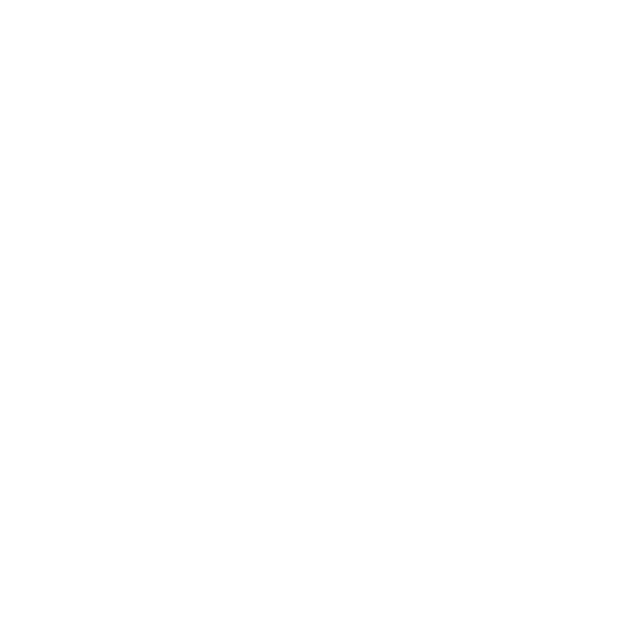
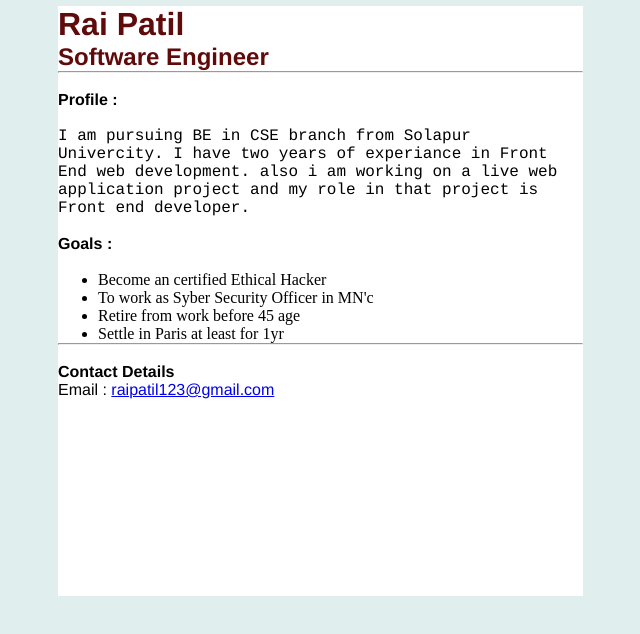
Before and after one commit to raipatil123/personal-portfolio-page, a plain HTML site: page index.html in a window 1280 px wide. Shown: the whole page, without its empty margins (287-927 px from the left). Drawn offline with Linux system fonts and the light colour scheme.

Commit message:
my first project
portfolio

```diff
--- a/index.html
+++ b/index.html
@@ -1 +1,32 @@
-<!-- Add your HTML Code here -->
+<!DOCTYPE html>
+<html>
+<head>
+  <title>portfolio</title>
+  <link href="style.css" type="text/css" rel="stylesheet">
+</head>
+<body>
+
+    <div class="profileBody">
+        <h1>Rai Patil</h1>
+        <h2>Software Engineer</h2>
+        <hr /><br>
+        <strong>Profile :</strong>
+
+        <p style="font-family:courier;"><br>I am pursuing BE in CSE branch from Solapur Univercity. I have two years of experiance in
+            Front End web development. also i am working on a live web application project and my role
+            in that project is Front end developer.
+        </p>
+        <br>
+        <strong>Goals :</strong>
+        <ul><br>
+            <li>Become an certified Ethical Hacker</li>
+            <li>To work as Syber Security Officer in MN'c </li>
+            <li>Retire from work before 45 age</li>
+            <li>Settle in Paris at least for 1yr</li>
+        </ul>
+        <hr /><br>
+        <strong>Contact Details</strong>
+        <p>Email : <a href="https://www.gmail.com">raipatil123@gmail.com</a></p>
+    </div>
+</body>
+</html>
--- a/style.css
+++ b/style.css
@@ -1 +1,30 @@
-/* Add your CSS code here */
+* {
+    font-family: Helvetica, Arial, sans-serif;
+    max-width: 700px;
+    margin: auto;
+
+  }
+  h1{
+      color:rgb(95, 11, 11);
+
+  }
+  h2{
+      color:rgb(95, 11, 11);
+  }
+
+body {
+      min-width: 500px;
+      background-color: #e0eeee;
+  }
+
+  .profileBody {
+    display: inline-block;
+    background-color: white;
+    margin-top: 6px;
+    margin-left: 55px;
+    width: 75%;
+    height: 590px;
+  }
+  ul li{
+    font-family: 'Times New Roman';
+  }
```
